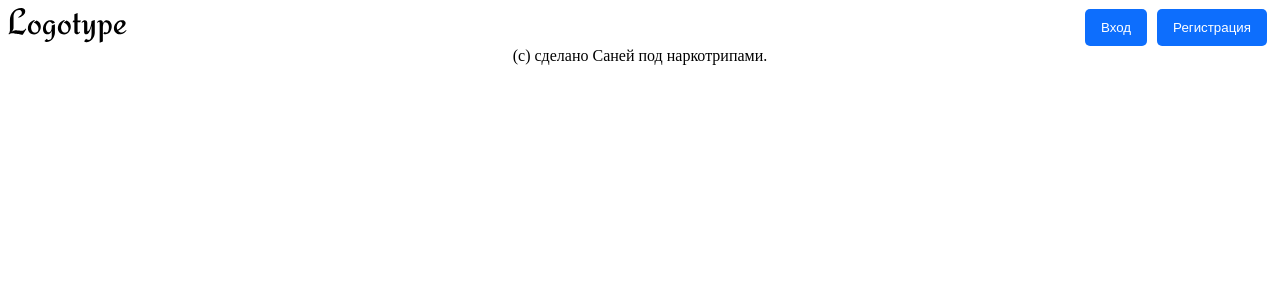
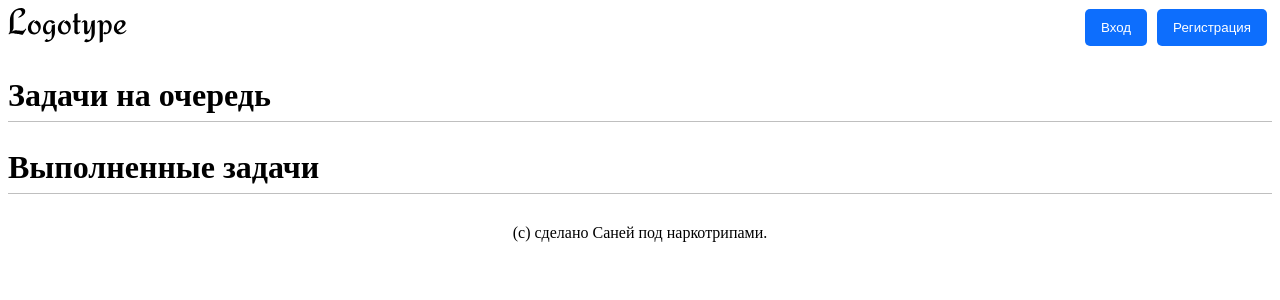
Before and after one commit to punkmachine/todoosh, a React (Create React App) app: page / in a window 1280 px wide. Shown: the top 300 px of the page. Built offline with nearby package versions, Linux system fonts and the light colour scheme.

Commit message:
Добавляет стилизованный контейнер для тасков.

```diff
--- a/src/App.js
+++ b/src/App.js
@@ -4,11 +4,13 @@ import './App.scss';
 
 import { Header } from './components/layout/header';
 import { Footer } from './components/layout/footer';
+import { Main } from './components/layout/main';
 
 function App() {
 	return (
 		<>
 			<Header />
+			<Main />
 			<Footer />
 		</>
 	);
--- /dev/null
+++ b/src/components/layout/main.jsx
@@ -0,0 +1,21 @@
+import styles from './main.module.scss';
+
+function Main() {
+	return (
+		<main>
+			<div className={styles.container}>
+				<section>
+					<h2 className={styles.title}>Задачи на очередь</h2>
+					{/* TODO: компонент списка тасков */}
+				</section>
+
+				<section>
+					<h2 className={styles.title}>Выполненные задачи</h2>
+					{/* TODO: компонент списка тасков */}
+				</section>
+			</div>
+		</main>
+	);
+}
+
+export { Main };
--- /dev/null
+++ b/src/components/layout/main.module.scss
@@ -0,0 +1,10 @@
+.container {
+	margin: 30px auto;
+	max-width: 1440px;
+}
+
+.title {
+	font-size: 32px;
+	padding-bottom: 7px;
+	border-bottom: 1px solid rgba(0, 0, 0, .25);
+}
```
